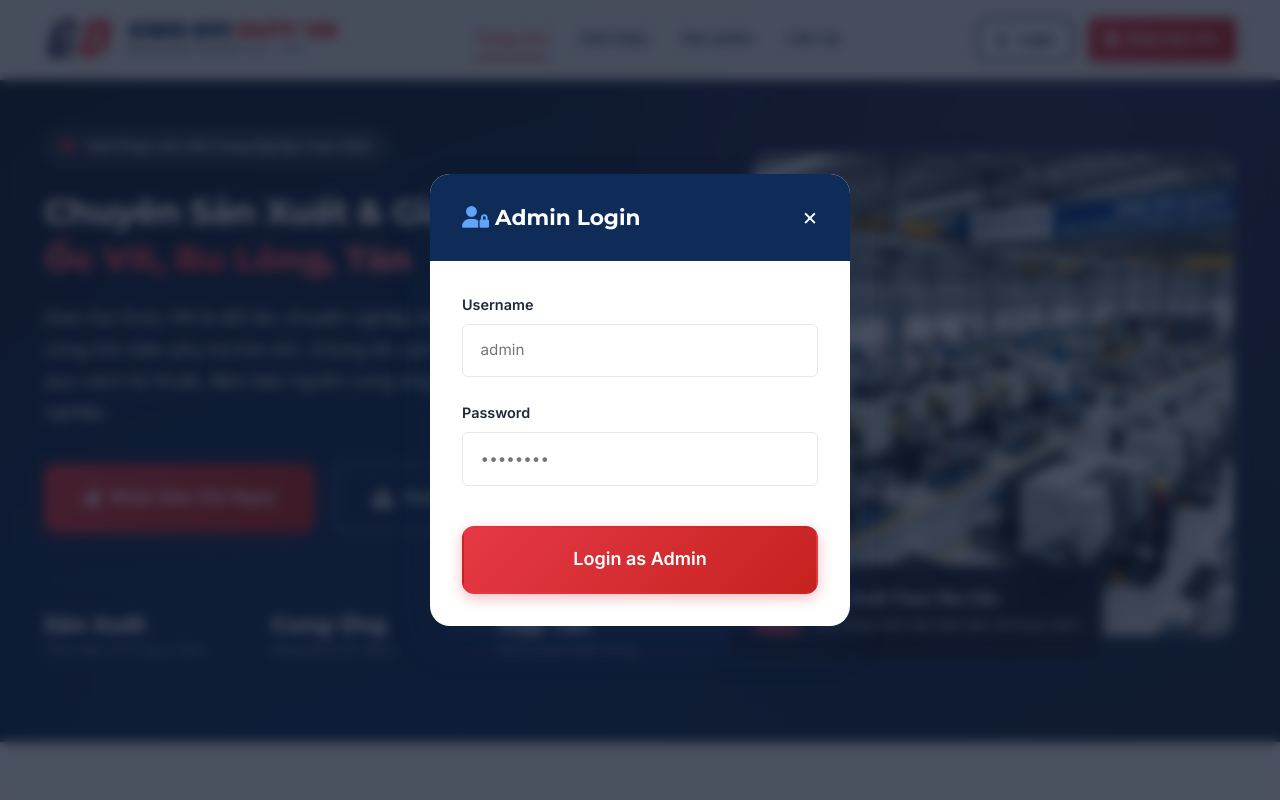
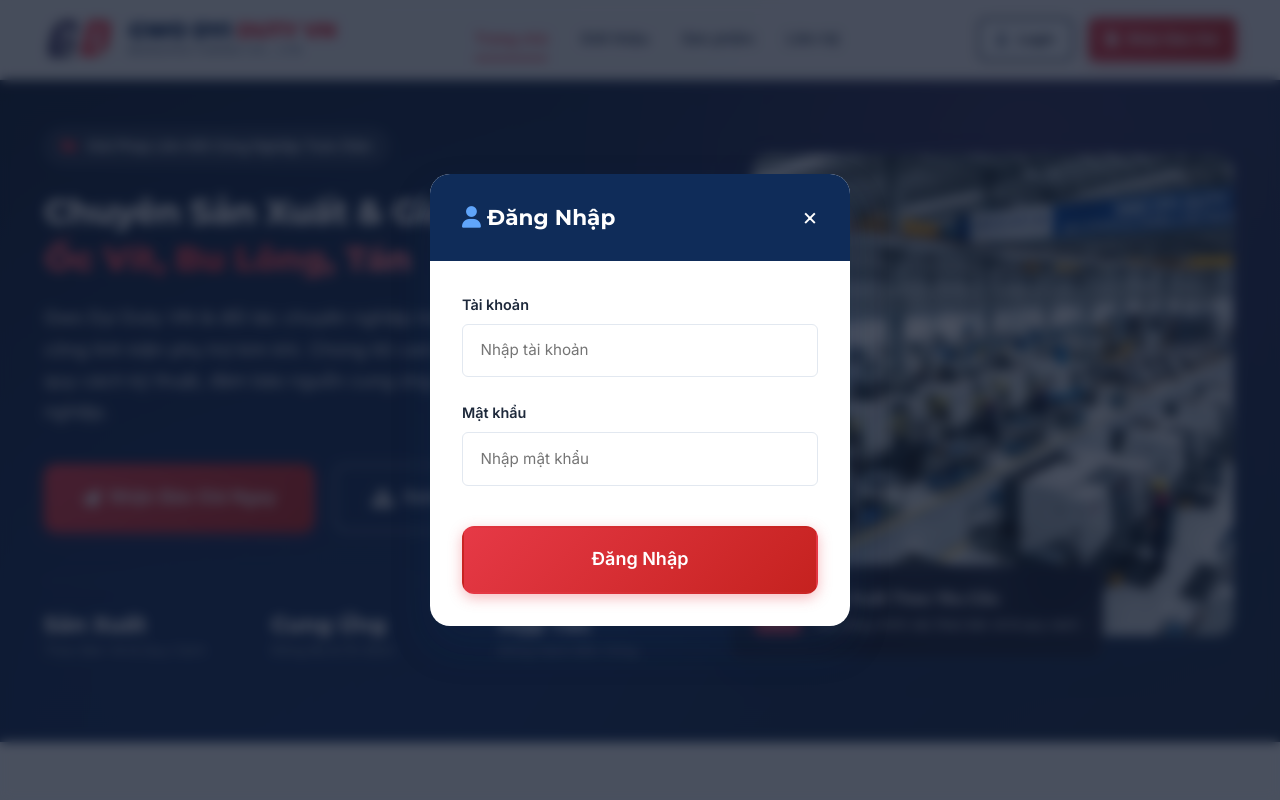
Before and after one commit to MinhhQuann1506/GD-WEB, a website: page index.html in a window 1280 px wide. Both pictures are taken after a click on the button "Login". Shown: the top 800 px of the page. Drawn offline with Linux system fonts and the light colour scheme; no server answers.

Commit message:
Secure admin login credentials to strictly admin/123 and clean up modal placeholders

```diff
--- a/api/index.js
+++ b/api/index.js
@@ -30,9 +30,9 @@ app.use(express.urlencoded({ extended: true }));
 app.post('/api/login', (req, res) => {
   const { username, password } = req.body || {};
   const validUser = process.env.ADMIN_USERNAME || 'admin';
-  const validPass = process.env.ADMIN_PASSWORD || '123456';
+  const validPass = process.env.ADMIN_PASSWORD || '123';
 
-  if (username === validUser && (password === validPass || password === '123' || password === 'admin123')) {
+  if (username === validUser && password === validPass) {
     return res.json({
       success: true,
       token: 'admin-token-123',
--- a/index.html
+++ b/index.html
@@ -602,21 +602,21 @@
   <div class="modal-overlay" id="adminLoginModal">
     <div class="modal-card" style="max-width: 420px;">
       <div class="modal-header">
-        <h3><i class="fa-solid fa-user-lock" style="color: #60a5fa;"></i> Admin Login</h3>
+        <h3><i class="fa-solid fa-user" style="color: #60a5fa;"></i> Đăng Nhập</h3>
         <button class="modal-close" id="adminLoginModalClose">&times;</button>
       </div>
       <div class="modal-body">
         <form id="adminLoginForm">
           <div class="form-group">
-            <label class="form-label" for="loginUsername">Username</label>
-            <input type="text" id="loginUsername" class="form-input" placeholder="admin" required />
+            <label class="form-label" for="loginUsername">Tài khoản</label>
+            <input type="text" id="loginUsername" class="form-input" placeholder="Nhập tài khoản" required />
           </div>
           <div class="form-group">
-            <label class="form-label" for="loginPassword">Password</label>
-            <input type="password" id="loginPassword" class="form-input" placeholder="••••••••" required />
+            <label class="form-label" for="loginPassword">Mật khẩu</label>
+            <input type="password" id="loginPassword" class="form-input" placeholder="Nhập mật khẩu" required />
           </div>
           <button type="submit" class="btn btn-primary btn-lg" id="loginSubmitBtn" style="width: 100%; margin-top: 1rem;">
-            Login as Admin
+            Đăng Nhập
           </button>
         </form>
       </div>
```
Also changed, not shown: category-detail.html (+6 -6 lines).
